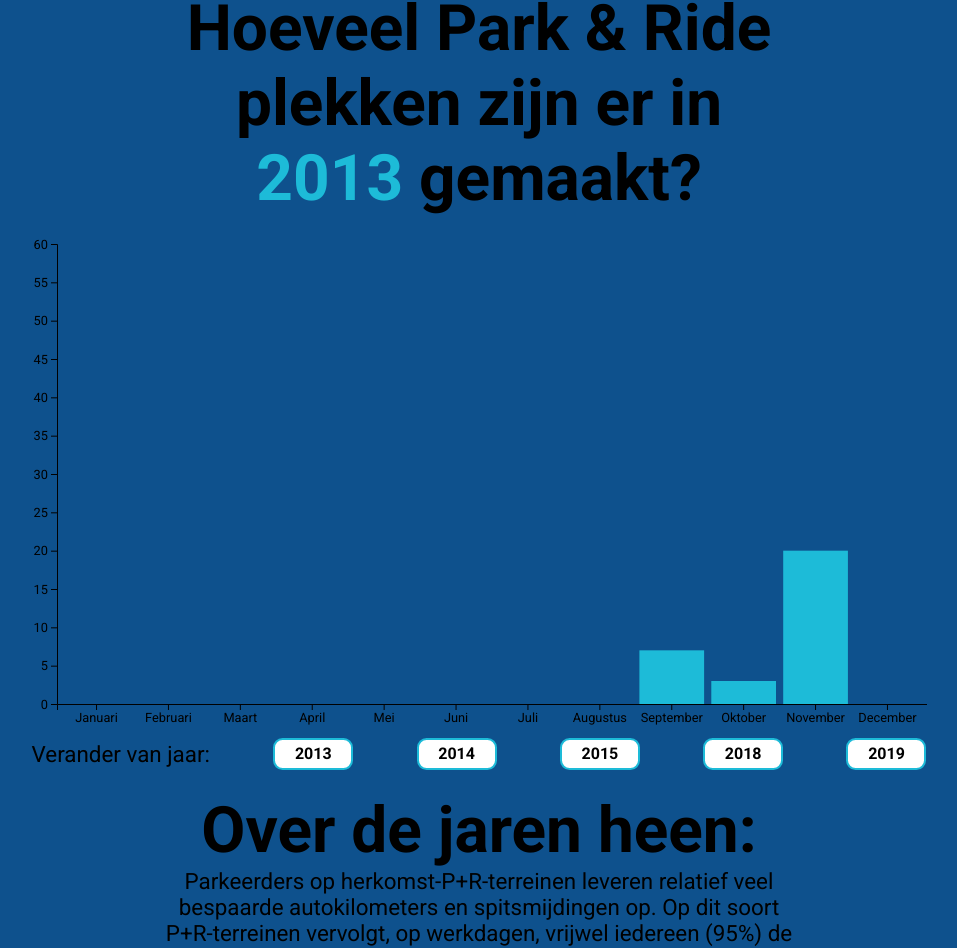
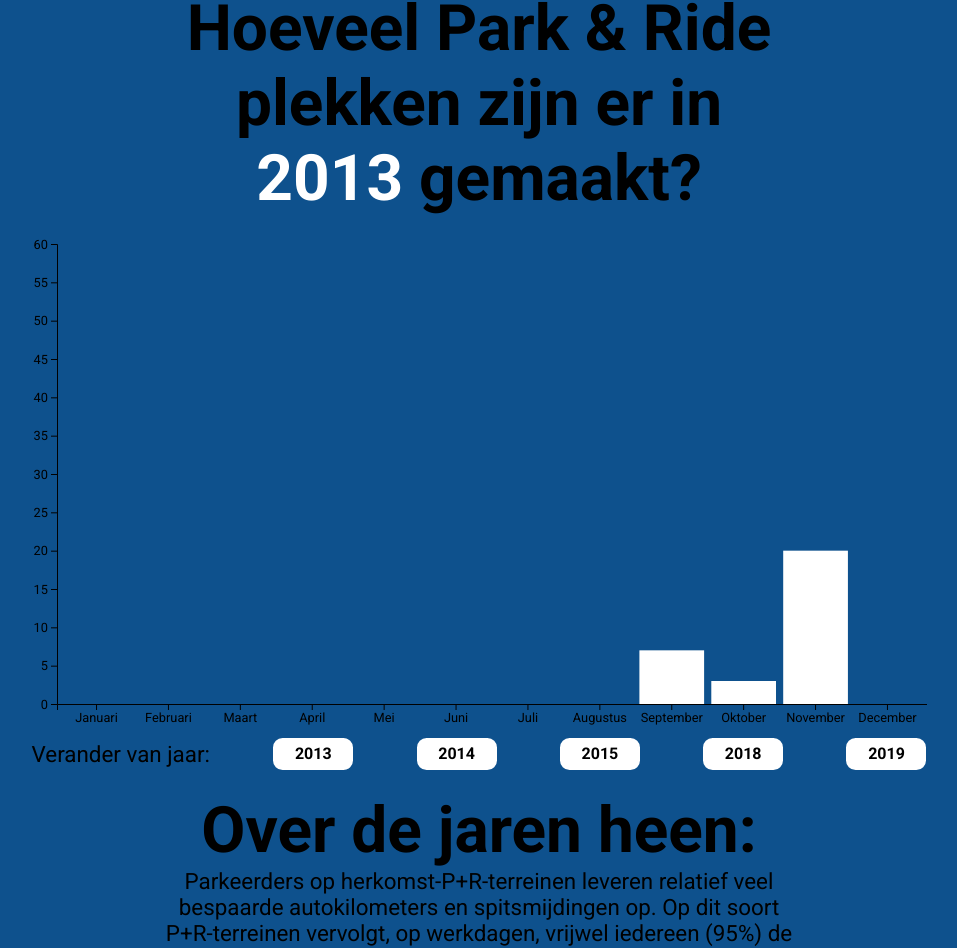
Before and after one commit to HappyPantss/human-centered-design-2021, a Vue app: page / in a window 1280 px wide. Shown: the part 1620-2568 px from the top of the page, without its empty margins (161-1118 px from the left). Built offline with nearby package versions, Linux system fonts and the light colour scheme.

Commit message:
Resit updates, style changes

```diff
--- a/src/components/BarChart.vue
+++ b/src/components/BarChart.vue
@@ -276,7 +276,7 @@ export default {
 @import url("https://fonts.googleapis.com/css2?family=Roboto:wght@400;700&display=swap");
 
 rect.bar {
-  fill: #1dbbd8;
+  fill: white;
 }
 
 .buttonYear {
@@ -294,25 +294,25 @@ input {
   font-weight: 700;
   font-size: 1rem;
   color: black;
-  border: 2px solid #1dbbd8;
+  border: 2px solid white;
   border-radius: 0.6rem;
   outline: none;
 }
 
 input:hover {
-  background-color: #1dbbd8;
+  background-color: black;
   color: white;
   border: none;
-  border: 2px solid #1dbbd8;
+  border: 2px solid black;
   border-radius: 0.6rem;
 }
 
 input:active {
-  background-color: #95dbe7;
+  background-color: rgb(44, 44, 44);
 }
 
 span {
-  color: #1dbbd8;
+  color: white;
 }
 
 .tick text {
```
